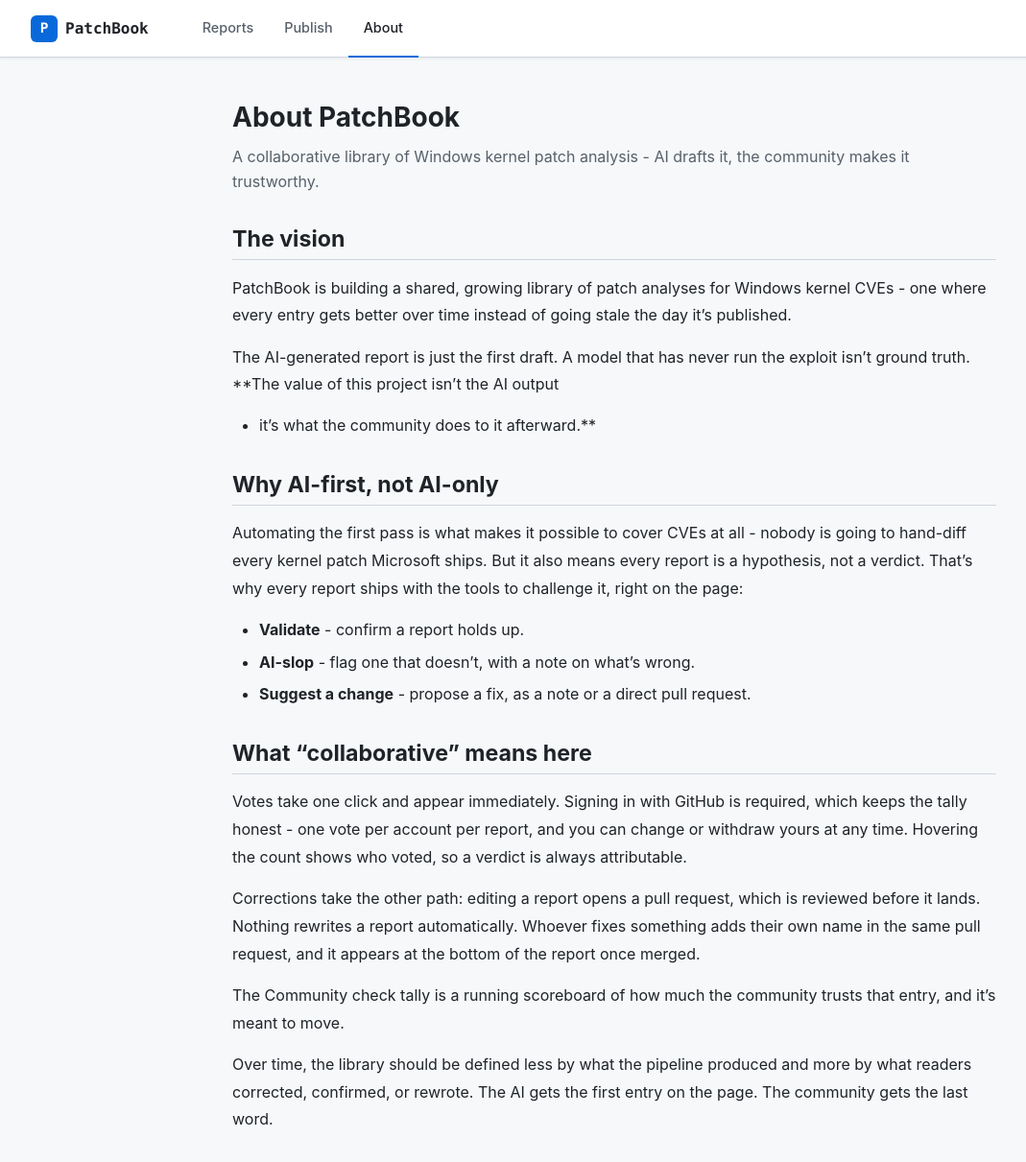
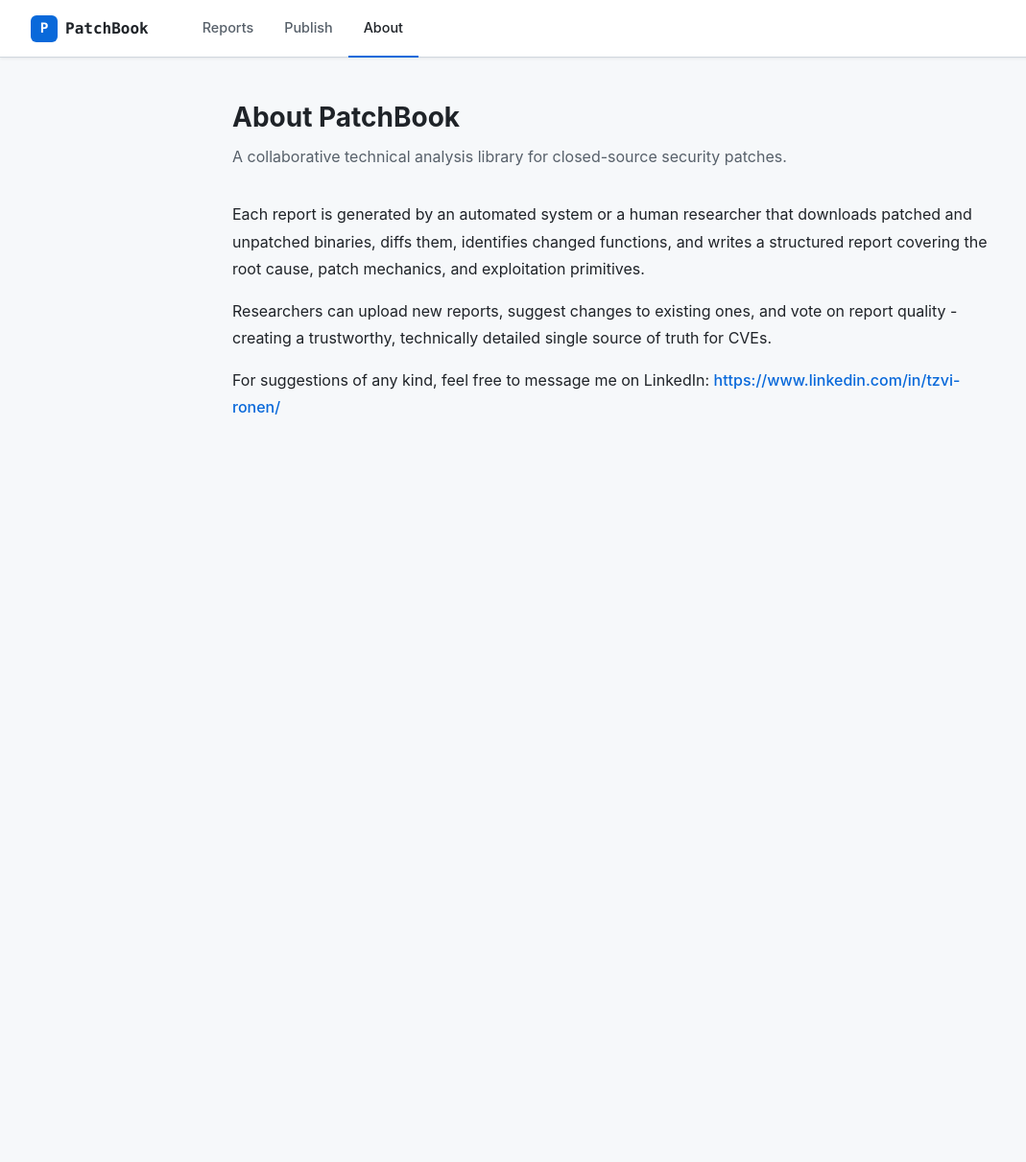
Before and after one commit to TzviRonen/PatchBook, a Jekyll site: the page built from about.md, in a window 1280 px wide and 1236 px high. Shown: the top 1211 px of the window at 96% size, without its empty margins (0-1069 px from the left). Built offline with Jekyll 4.4.1, drawn with Linux system fonts in a browser that asks for light colours.

Commit message:
Rewrite the About page
Replaces copy written for the old design, which described PatchBook as Windows-
kernel-only and AI-drafted with the community correcting it. Reports can now
come from a researcher directly via the Publish form, and the scope is
closed-source patches generally, so the page said things that were no longer
true.

Same text in both renderers. The LinkedIn link opens in a new tab with
rel=noopener, matching how external links are handled elsewhere.

Co-Authored-By: Claude Opus 5 <noreply@anthropic.com>
Claude-Session: https://claude.ai/code/session_019BHE773Cwx8AyXfW2n9JHi

```diff
--- a/about.md
+++ b/about.md
@@ -4,50 +4,22 @@ title: About
 ---
 <div class="page">
   <div class="page-header">
-    <h1>About PatchBook</h1>
-    <p>A collaborative library of Windows kernel patch analysis - AI drafts it, the community makes it trustworthy.</p>
+    <h1>About <strong>PatchBook</strong></h1>
+    <p>A collaborative technical analysis library for closed-source security patches.</p>
   </div>
   <article class="prose" markdown="1">
 
-## The vision
+Each report is generated by an automated system or a human researcher that
+downloads patched and unpatched binaries, diffs them, identifies changed
+functions, and writes a structured report covering the root cause, patch
+mechanics, and exploitation primitives.
 
-PatchBook is building a shared, growing library of patch analyses for Windows
-kernel CVEs - one where every entry gets better over time instead of going
-stale the day it's published.
+Researchers can upload new reports, suggest changes to existing ones, and vote
+on report quality - creating a trustworthy, technically detailed single source
+of truth for CVEs.
 
-The AI-generated report is just the first draft. A model that has never run
-the exploit isn't ground truth. **The value of this project isn't the AI output
-- it's what the community does to it afterward.**
-
-## Why AI-first, not AI-only
-
-Automating the first pass is what makes it possible to cover CVEs at all -
-nobody is going to hand-diff every kernel patch Microsoft ships. But it also
-means every report is a hypothesis, not a verdict. That's why every report
-ships with the tools to challenge it, right on the page:
-
-- **Validate** - confirm a report holds up.
-- **AI-slop** - flag one that doesn't, with a note on what's wrong.
-- **Suggest a change** - propose a fix, as a note or a direct pull request.
-
-## What "collaborative" means here
-
-Votes take one click and appear immediately. Signing in with GitHub is
-required, which keeps the tally honest - one vote per account per report, and
-you can change or withdraw yours at any time. Hovering the count shows who
-voted, so a verdict is always attributable.
-
-Corrections take the other path: editing a report opens a pull request, which
-is reviewed before it lands. Nothing rewrites a report automatically. Whoever
-fixes something adds their own name in the same pull request, and it appears at
-the bottom of the report once merged.
-
-The Community check tally is a running scoreboard of how much the community
-trusts that entry, and it's meant to move.
-
-Over time, the library should be defined less by what the pipeline produced
-and more by what readers corrected, confirmed, or rewrote. The AI gets the
-first entry on the page. The community gets the last word.
+For suggestions of any kind, feel free to message me on LinkedIn:
+[https://www.linkedin.com/in/tzvi-ronen/](https://www.linkedin.com/in/tzvi-ronen/)
 
   </article>
 </div>
```
Also changed, not shown: serve.py (+15 -9 lines).
